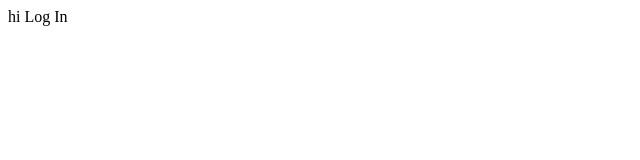
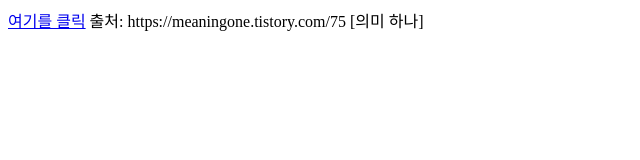
Before and after one commit to minjun000220/TOEFL, a plain HTML site: page index.html in a window 1280 px wide. Shown: the whole page, without its empty margins (0-640 px from the left). Drawn offline with Linux system fonts and the light colour scheme.

Commit message:
Update index.html

```diff
--- a/index.html
+++ b/index.html
@@ -1,18 +1,21 @@
-<!doctype html>
+<!DOCTYPE html>
+
 <html>
+
 <head>
-    <title>Community WebPage Design Layout</title>
+
+<title>html 링크 걸기</title>
+
 </head>
 
 <body>
-<div class="header">
-    <div class="headerMenu">
-        <div class="tap">
-            <a herf="www.naver.com">hi</a>
-            <a herf="/">Log In</a>
-        </div>
-    </div>
 
-</div>
+         <a href="http://meaningone.tistory.com">여기를 클릭</a>
+
 </body>
+
 </html>
+
+
+
+출처: https://meaningone.tistory.com/75 [의미 하나]
```
